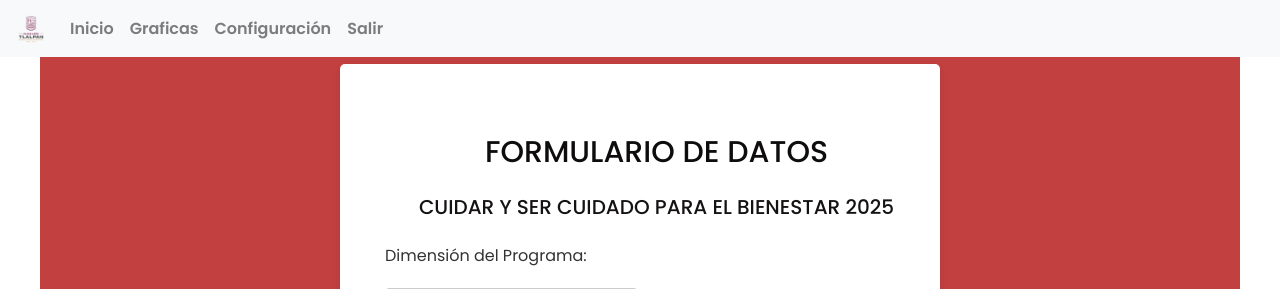
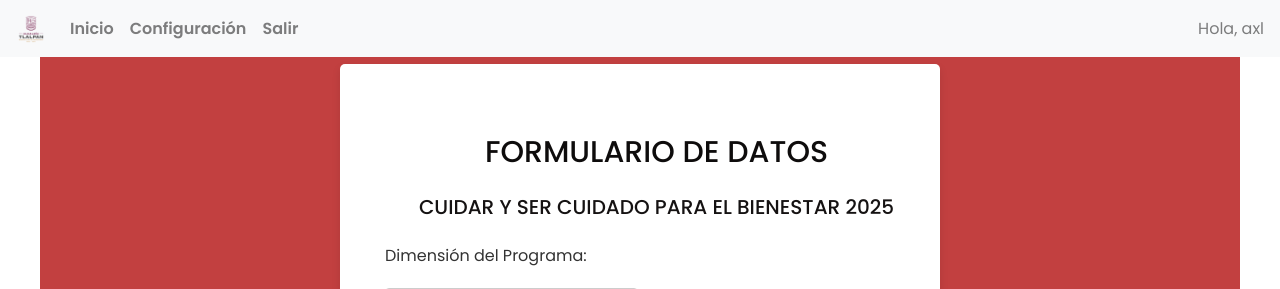
Before and after one commit to ValeriaSanchezS/FlaskRepo, a Flask app: page /form in a window 1280 px wide. Shown: the top 289 px of the page. Run offline with Flask 3, Linux system fonts and the light colour scheme; a user stored in the database is signed in; some libraries are stand-ins or nearby versions.

Commit message:
Update navbar.html

```diff
--- a/FlaskRep2.0/templates/navbar.html
+++ b/FlaskRep2.0/templates/navbar.html
@@ -7,10 +7,9 @@
             <span class="navbar-toggler-icon"></span>
         </button>
         <div class="collapse navbar-collapse" id="navbarNav">
-            <ul class="navbar-nav">
+            <ul class="navbar-nav mr-auto">
                 <li class="nav-item"><a class="nav-link" href="{{ url_for('menu') }}">Inicio</a></li>
                 {% if current_user.is_authenticated %}
-                <li class="nav-item"><a class="nav-link" href="{{ url_for('graficas') }}">Graficas</a></li>
                 <li class="nav-item"><a class="nav-link" href="{{ url_for('configuracion') }}">Configuración</a></li>
                 <li class="nav-item"><a class="nav-link" href="{{ url_for('logout') }}">Salir</a></li>
                 {% else %}
@@ -25,6 +24,11 @@
                 </li>
                 {% endif %}
             </ul>
+            {% if current_user.is_authenticated %}
+            <span class="navbar-text ml-auto">
+                Hola, {{ current_user.username }}
+            </span>
+            {% endif %}
         </div>
     </nav>
 </header>
```
